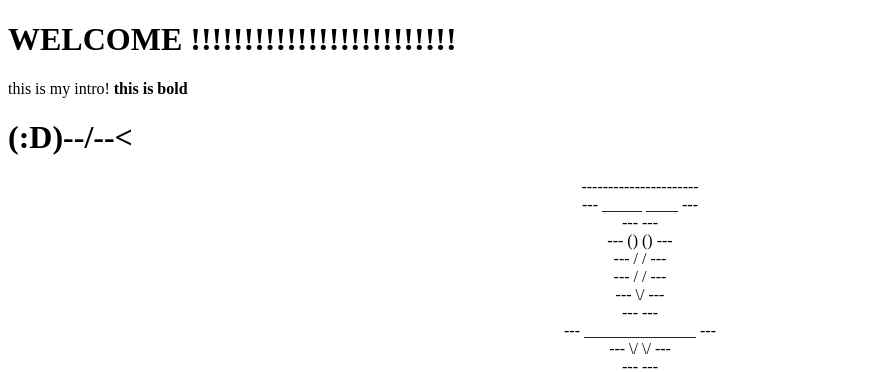
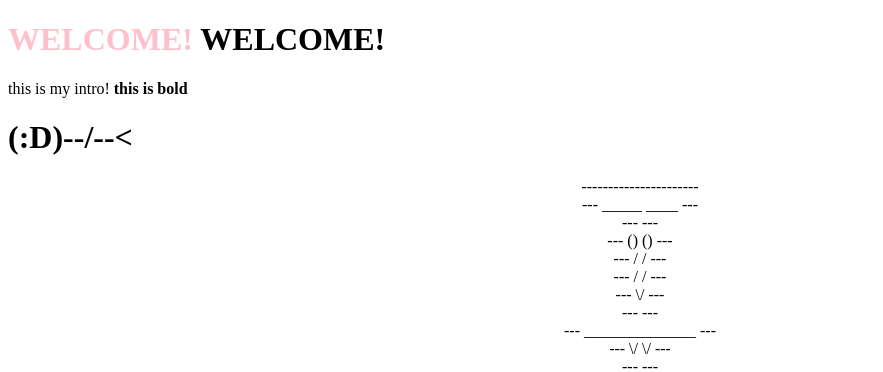
Before and after one commit to piratedino6/piratedino6-webpage, a plain HTML site: page index.html in a window 1280 px wide. Shown: the top 372 px of the page, without its empty margins (0-883 px from the left). Drawn offline with Linux system fonts and the light colour scheme.

Commit message:
Update index.html

```diff
--- a/index.html
+++ b/index.html
@@ -1,7 +1,7 @@
 <!DOCTYPE html>
   <html>
 
-<h1> WELCOME !!!!!!!!!!!!!!!!!!!!!!!!! </h1>
+<h1> <span style="color:pink" > WELCOME! </span>  WELCOME! </h1>
 
 <hp8> this is my intro! </hp8>
 
```
